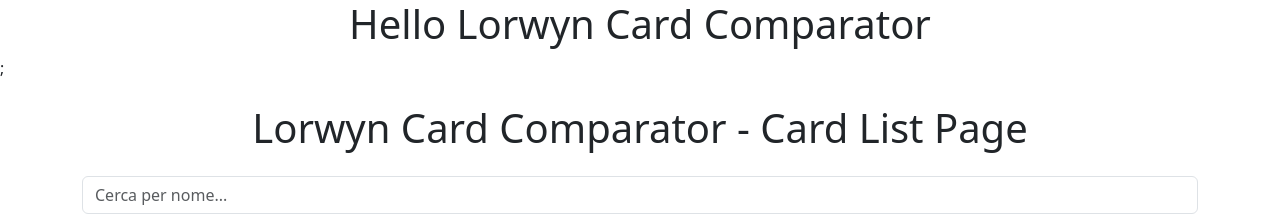
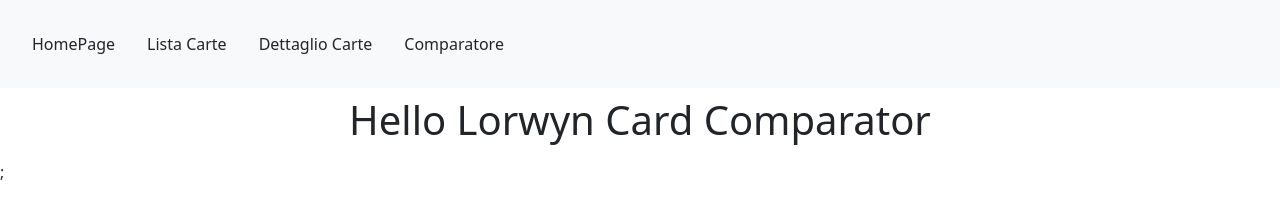
Before and after one commit to Adriano-Rotondo-dev/progetto-finale-spec-frontend-front, a React (Vite) app: page / in a window 1280 px wide. Shown: the top 214 px of the page. Built offline with nearby package versions, Linux system fonts and the light colour scheme; no server answers.

Commit message:
Add Navbar component and integrate it into the App component

```diff
--- a/src/App.jsx
+++ b/src/App.jsx
@@ -1,10 +1,12 @@
 import { Outlet } from "react-router-dom";
 import GlobalProvider from "./context/GlobalContext";
+import Navbar from "./components/NavBar";
 
 function App() {
   return (
     <GlobalProvider>
-      <h1 className="text-center">Hello Lorwyn Card Comparator</h1>;
+      <Navbar />
+      <h1 className="text-center p-2">Hello Lorwyn Card Comparator</h1>;
       <Outlet />
     </GlobalProvider>
   );
--- /dev/null
+++ b/src/components/NavBar.jsx
@@ -0,0 +1,20 @@
+import { NavLink } from "react-router";
+
+export default function Navbar() {
+  return (
+    <nav className="navbar navbar-expand-lg navbar-light bg-light p-3">
+      <NavLink className="nav-link active p-3" to="/" aria-current="page">
+        HomePage
+      </NavLink>
+      <NavLink className="nav-link active p-3" to="/" aria-current="page">
+        Lista Carte
+      </NavLink>
+      <NavLink className="nav-link p-3" to="/card/:id">
+        Dettaglio Carte
+      </NavLink>
+      <NavLink className="nav-link p-3" to="/">
+        Comparatore
+      </NavLink>
+    </nav>
+  );
+}
```
